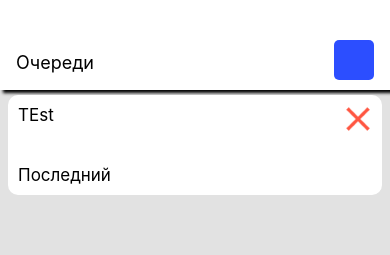
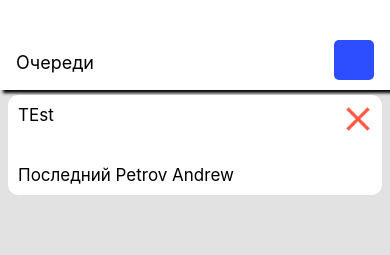
Before and after one commit to TheHarald/queue, a React Native app: screen / in a window 390 px wide. Shown: the top 255 px of the page. Built offline with nearby package versions, Linux system fonts and the light colour scheme.

Commit message:
made displaying of last student

```diff
--- a/components/Header.js
+++ b/components/Header.js
@@ -12,7 +12,7 @@ export const Header = () => {
     return (
         <View style={styles.header}>
             <Text style={styles.text}>Очереди</Text>
-            <TouchableOpacity style={styles.button} onPress={log}>
+            <TouchableOpacity style={styles.button} onPress={() => setVisibleSubject(true)}>
 
             </TouchableOpacity>
         </View>
--- a/components/QueueSubject.js
+++ b/components/QueueSubject.js
@@ -10,9 +10,11 @@ export const QueueSubject = ({ subject, students, deleteSubject, id }) => {
 
     const test = () => {
         console.log('card pressed', id)
-        setVisibleSubject(true)
+        console.log(subject)
+        console.log(students)
         findCurrentSubject(id)
-        console.log('passed')
+        // setVisibleSubject(true)
+        //console.log('passed')
     }
 
     return (
@@ -21,8 +23,8 @@ export const QueueSubject = ({ subject, students, deleteSubject, id }) => {
                 <Text style={styles.text}>{subject}</Text>
                 <ImageButton deleteSubject={deleteSubject} id={id} />
             </View>
-            <Text style={styles.lastinfo} onPress={() => console.log(students)}>
-                Последний
+            <Text style={styles.lastinfo} onPress={() => console.log('sddfsf', students[students.length - 1])}>
+                Последний {students.reduce((acc, student) => acc = acc > student.position ? acc.name : student.name, 0)}
             </Text>
         </TouchableOpacity>
     )
--- a/components/SubjectList.js
+++ b/components/SubjectList.js
@@ -5,8 +5,6 @@ import { MainContext } from '../context';
 import { QueueSubject } from './QueueSubject';
 
 export const SubjectList = () => {
-
-
 
     const { subjects, deleteSubject } = useContext(MainContext)
 
@@ -16,13 +14,12 @@ export const SubjectList = () => {
             renderItem={({ item }) => (
                 <QueueSubject
                     subject={item.subject}
-                    lastStudent={item.lastStudent}
+                    students={item.students}
                     deleteSubject={deleteSubject}
                     id={item.id}
                 />
             )}
             keyExtractor={(item) => item.id.toString()}
-
         />
     )
 }
--- a/pages/Main.js
+++ b/pages/Main.js
@@ -79,7 +79,7 @@ export const Main = () => {
                         position: '2'
                     },
                     {
-                        name: 'Petrov Andrew',
+                        name: 'Ivanov Armen',
                         position: '3'
                     }
                 ]
@@ -103,10 +103,11 @@ export const Main = () => {
     }
 
     const findCurrentSubject = (id) => {
-        console.log(subjects)
+        //console.log(subjects)
         let temp = subjects.filter(subject => subject.id === id)
         console.log('current subject set --------------', temp)
         setCurrentSubject(temp)
+        console.log('========================================s', currentSubject)
     }
 
     const handleAdd = () => {
--- a/pages/Subject.js
+++ b/pages/Subject.js
@@ -14,7 +14,9 @@ export const Subject = () => {
     return (
         <Modal visible={visibleSubject} >
             <View style={styles.main} >
-                <Text style={styles.text} onPress={() => setVisibleSubject(false)}>Дисциплина {currentSubject.subject}</Text>
+                <Text style={styles.text}
+                    onPress={() => setVisibleSubject(false)}>
+                    Дисциплина {currentSubject.subject}</Text>
                 <FlatList
                     data={currentSubject.students}
                     renderItem={({ item }) => (
@@ -34,7 +36,7 @@ const styles = StyleSheet.create({
     text: {
         fontSize: 20,
         alignSelf: 'center',
-        marginTop: 10,
+        marginTop: 18,
         marginBottom: 10
 
     },
```
